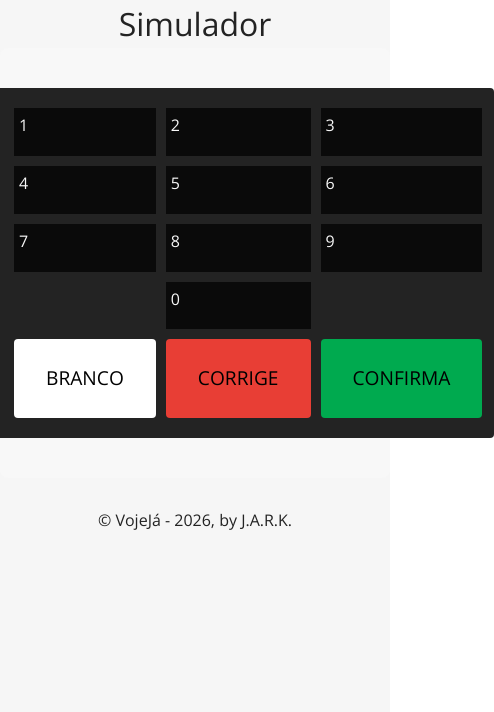
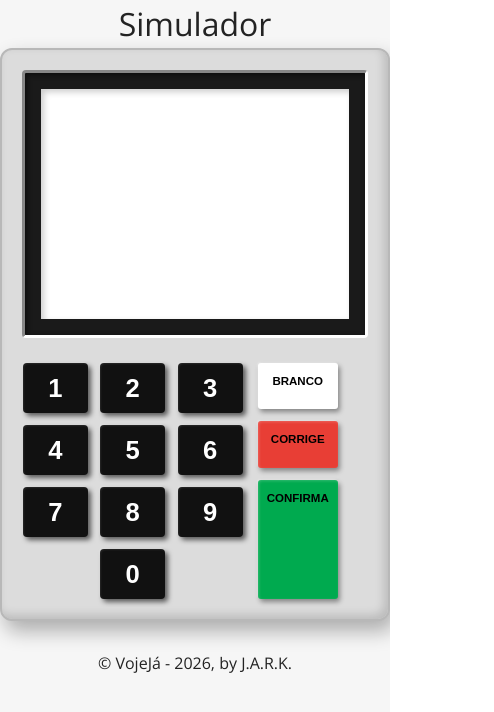
Before and after one commit to Fkaique/vote-ja, a Vue app: page /simulator in a window 390 px wide. Shown: the top 712 px of the page, 494 px wide, since content can reach past the window. Built offline with nearby package versions, Linux system fonts and the light colour scheme.

Commit message:
refactor: responsive e design

```diff
--- a/src/components/Urna/ButtonNumber.vue
+++ b/src/components/Urna/ButtonNumber.vue
@@ -1,11 +1,9 @@
 <script setup lang="ts">
-
 type Digit = 0 | 1 | 2 | 3 | 4 | 5 | 6 | 7 | 8 | 9
 const emit = defineEmits(['clickDigit']);
 const props = defineProps<{
     digit: Digit
 }>()
-
 </script>
 
 <template>
@@ -14,16 +12,29 @@ const props = defineProps<{
     </button>
 </template>
 
-<style>
-
+<style scoped>
 .btnUrna {
     display: flex;
-    justify-content: start;
-    align-items: start;
-    background-color: var(--color-preto);
-    color: var(--color-branco);
-    width: 100%;
-    height: 100%;
+    justify-content: center; /* Mudado para centralizar */
+    align-items: center;     /* Mudado para centralizar */
+    background-color: #111111;
+    color: #ffffff;
+    font-family: Arial, sans-serif;
+    font-size: 1.6rem;
+    font-weight: bold;
+    width: 65px;
+    height: 50px;
+    border: none;
+    border-radius: 4px;
+    cursor: pointer;
+    /* Efeito de botão mecânico realçado */
+    box-shadow: -1px -1px 2px rgba(255,255,255,0.2),
+                3px 3px 5px rgba(0,0,0,0.6),
+                inset 1px 1px 2px rgba(255,255,255,0.1);
 }
 
+.btnUrna:active {
+    box-shadow: inset 2px 2px 4px rgba(0,0,0,0.8);
+    transform: translate(1px, 1px);
+}
 </style>
--- a/src/components/Urna/ConfirmButton.vue
+++ b/src/components/Urna/ConfirmButton.vue
@@ -1,10 +1,8 @@
 <script setup lang="ts">
-
 defineProps < {
     color?: string
     action: () => number
 } > ()
-
 </script>
 
 <template>
@@ -13,18 +11,28 @@ defineProps < {
     </button>
 </template>
 
-<style>
-
+<style scoped>
 .confirmButton {
     color: #000000;
-    font-size: 1.2rem;
+    font-family: 'Arial', sans-serif;
+    font-size: 0.8rem;
+    font-weight: bold;
     text-transform: uppercase;
-    padding: 18px 32px;
     width: 100%;
-    height: 100%;
     border: none;
-    border-radius: 4px;
+    border-radius: 3px;
     cursor: pointer;
+    display: flex;
+    align-items: center;
+    justify-content: center;
+    box-shadow: -1px -1px 2px rgba(255,255,255,0.3),
+                2px 3px 5px rgba(0,0,0,0.4),
+                inset 1px 1px 3px rgba(255,255,255,0.2);
+    transition: all 0.05s ease;
 }
 
+.confirmButton:active {
+    box-shadow: inset 2px 2px 4px rgba(0,0,0,0.5);
+    transform: translate(1px, 1px);
+}
 </style>
--- a/src/components/Urna/Urna.vue
+++ b/src/components/Urna/Urna.vue
@@ -18,7 +18,6 @@ const numeroDigitado = ref('');
 const candidatoSelecionado = ref<Candidato | null>(null);
 const votoEmBranco = ref(false);
 
-
 function handleDigit(n: number) {
     if (numeroDigitado.value.length < 5) {
         numeroDigitado.value += n.toString();
@@ -33,29 +32,28 @@ function getImageUrl(path: string) {
     return (imagensCandidatos[caminhoCompleto] as any)?.default || '';
 }
 
-
-const listaCandidatos = Array.isArray(candidatosData)
-    ? candidatosData
-    : (candidatosData as any).default || [];
-
 const confirm = () => {
     if (votoEmBranco.value) {
         alert("Voto em Branco Confirmado!");
         return 0;
     }
 
+    if (!numeroDigitado.value) {
+        alert("Digite um número ou vote em Branco!");
+        return 0;
+    }
+
     let listaCandidatos: Candidato[] = [];
 
-    if (Array.isArray(candidatosData)) {
+    if (candidatosData && Array.isArray((candidatosData as any).candidatos)) {
+        listaCandidatos = (candidatosData as any).candidatos;
+    } else if (Array.isArray(candidatosData)) {
         listaCandidatos = candidatosData;
-    } else if (candidatosData && Array.isArray((candidatosData as any).default)) {
-        listaCandidatos = (candidatosData as any).default;
-    } else if (candidatosData && typeof candidatosData === 'object') {
-        const chaveArray = Object.keys(candidatosData).find(key => Array.isArray((candidatosData as any)[key]));
-        if (chaveArray) listaCandidatos = (candidatosData as any)[chaveArray];
+    } else if (candidatosData && Array.isArray((candidatosData as any).default?.candidatos)) {
+        listaCandidatos = (candidatosData as any).default.candidatos;
     }
 
-    const encontrado = listaCandidatos.find((c: Candidato) => c.numero === Number(numeroDigitado.value));
+    const encontrado = listaCandidatos.find((c: Candidato) => Number(c.numero) === Number(numeroDigitado.value));
 
     if (encontrado) {
         candidatoSelecionado.value = encontrado;
@@ -80,16 +78,23 @@ const white = () => {
     votoEmBranco.value = true;
     return 0;
 }
-
 </script>
 
 <template>
-    <div class="urna">
+    <div class="urna-dispositivo">
+
+        <div class="urna-header">
+            <div class="justica-eleitoral">
+                <span>JUSTIÇA ELEITORAL</span>
+            </div>
+        </div>
+
+        <div class="urna-corpo">
             <div class="painel">
                 <div class="info-voto">
                     <div class="dados-candidato">
                         <div class="display-numero">
-                        <span v-if="votoEmBranco">VOTO EM BRANCO</span>
+                            <span v-if="votoEmBranco" class="blink">VOTO EM BRANCO</span>
                             <span v-else>{{ numeroDigitado }}</span>
                         </div>
 
@@ -105,39 +110,25 @@ const white = () => {
                     </div>
                 </div>
             </div>
-        <div class="buttons">
-            <div class="teclado">
-                <div class="btn1">
-                    <ButtonNumber class="btnUrna" :digit="1" v-on:click-digit="handleDigit" />
+
+            <div class="teclado-container">
+                <div class="teclado-fundo-preto">
+                    <div class="numeros-grid">
+                        <ButtonNumber :digit="1" @click-digit="handleDigit" />
+                        <ButtonNumber :digit="2" @click-digit="handleDigit" />
+                        <ButtonNumber :digit="3" @click-digit="handleDigit" />
+                        <ButtonNumber :digit="4" @click-digit="handleDigit" />
+                        <ButtonNumber :digit="5" @click-digit="handleDigit" />
+                        <ButtonNumber :digit="6" @click-digit="handleDigit" />
+                        <ButtonNumber :digit="7" @click-digit="handleDigit" />
+                        <ButtonNumber :digit="8" @click-digit="handleDigit" />
+                        <ButtonNumber :digit="9" @click-digit="handleDigit" />
+                        <div class="spacer"></div>
+                        <ButtonNumber :digit="0" @click-digit="handleDigit" />
+                        <div class="spacer"></div>
                     </div>
-                <div class="btn2">
-                    <ButtonNumber class="btnUrna" :digit="2" v-on:click-digit="handleDigit" />
-                </div>
-                <div class="btn3">
-                    <ButtonNumber class="btnUrna" :digit="3" v-on:click-digit="handleDigit" />
-                </div>
-                <div class="btn4">
-                    <ButtonNumber class="btnUrna" :digit="4" v-on:click-digit="handleDigit" />
-                </div>
-                <div class="btn5">
-                    <ButtonNumber class="btnUrna" :digit="5" v-on:click-digit="handleDigit" />
-                </div>
-                <div class="btn6">
-                    <ButtonNumber class="btnUrna" :digit="6" v-on:click-digit="handleDigit" />
-                </div>
-                <div class="btn7">
-                    <ButtonNumber class="btnUrna" :digit="7" v-on:click-digit="handleDigit" />
-                </div>
-                <div class="btn8">
-                    <ButtonNumber class="btnUrna" :digit="8" v-on:click-digit="handleDigit" />
-                </div>
-                <div class="btn9">
-                    <ButtonNumber class="btnUrna" :digit="9" v-on:click-digit="handleDigit" />
-                </div>
-                <div class="btn0">
-                    <ButtonNumber class="btnUrna" :digit="0" v-on:click-digit="handleDigit" />
-                </div>
-                <div class=""></div>
+
+                    <div class="acoes-urna">
                         <ConfirmButton class="whiteButton" :color="'#ffffff'" :action="white">
                             Branco
                         </ConfirmButton>
@@ -148,111 +139,316 @@ const white = () => {
                             Confirma
                         </ConfirmButton>
                     </div>
-            <div class="teclado">
+                </div>
             </div>
         </div>
     </div>
 </template>
 
-<style>
-.urna {
+<style scoped>
+:root {
+  --urna-font-size: clamp(0.85rem, 1.3vw, 1.1rem);
+}
+
+.urna-dispositivo {
+    background-color: #dcdcdc;
+    border: 2px solid #b8b8b8;
+    border-radius: 12px;
+    box-shadow: inset -4px -4px 10px rgba(0,0,0,0.15), 5px 10px 20px rgba(0,0,0,0.3);
+    padding: 25px;
+    width: 100%;
+    max-width: 1000px;
+    margin: 0 auto;
+    box-sizing: border-box;
     display: flex;
-    justify-content: center;
-    gap: 40px;
-    background-color: var(--color-branco);
-    padding: 40px;
-    border-radius: 8px;
+    flex-direction: column;
+    transform-origin: top center;
+}
+
+.urna-header {
+    display: flex;
+    justify-content: flex-end;
+    margin-bottom: 15px;
+}
+.justica-eleitoral {
+    background-color: #eaeaea;
+    border: 1px solid #aaa;
+    padding: 6px 15px;
+    font-family: Arial, sans-serif;
+    font-weight: bold;
+    font-size: 0.85rem;
+    color: #333;
+    letter-spacing: 1px;
+    border-radius: 3px;
+    box-shadow: inset 1px 1px 3px rgba(0,0,0,0.1);
+}
+
+.urna-corpo {
+    display: flex;
+    flex-direction: row;
+    gap: 25px;
+    align-items: stretch;
 }
 
 .painel {
-    width: 450px;
-    height: 350px;
-    background-color: var(--color-branco);
-    border: 4px solid var(--color-text);
-    padding: 20px;
-    font-size: 2rem;
+    flex: 1.3;
+    background-color: #1a1a1a;
+    padding: 16px;
+    border-radius: 4px;
+    border-bottom: 3px solid #fff;
+    border-right: 3px solid #fff;
+    border-top: 3px solid #888;
+    border-left: 3px solid #888;
+    box-shadow: inset 2px 2px 5px rgba(0,0,0,0.5);
+    min-height: 340px;
     display: flex;
-    flex-direction: column;
 }
 
 .info-voto {
+    background-color: #fff;
+    width: 100%;
+    height: 100%;
+    padding: 15px;
     display: flex;
     justify-content: space-between;
-    height: 100%;
+    box-shadow: inset 3px 3px 6px rgba(0,0,0,0.2);
+    font-family: sans-serif;
 }
 
 .dados-candidato {
     display: flex;
     flex-direction: column;
-    justify-content: flex-start;
-    gap: 20px;
+    gap: 15px;
     flex: 1;
+    color: #000;
 }
 
+.display-numero {
+    font-size: 2.6rem;
+    font-weight: bold;
+    height: 55px;
+    display: flex;
+    align-items: center;
+}
+
+.blink {
+    animation: blink-animation 1s steps(2, start) infinite;
+}
+@keyframes blink-animation { to { visibility: hidden; } }
+
 .detalhes {
-    font-family: sans-serif;
-    font-size: 1.3rem;
-    line-height: 1.6;
+    font-size: 1rem;
+    line-height: 1.5;
 }
 .detalhes .cargo {
     text-transform: uppercase;
     font-weight: bold;
-    margin-bottom: 10px;
+    font-size: 1.3rem;
+    margin-bottom: 8px;
 }
 
 .foto-candidato {
-    width: 140px;
-    height: 190px;
-    border: 2px solid #333;
-    background-color: #eee;
+    width: 120px;
+    aspect-ratio: 3 / 4;
+    border: 2px solid #000;
+    align-self: flex-start;
 }
-
 .foto-candidato img {
     width: 100%;
     height: 100%;
     object-fit: cover;
 }
 
-.teclado {
+.teclado-container {
+    flex: 1;
+    display: flex;
+    justify-content: center;
+    align-items: center;
+    width: 100%;
+}
+
+.teclado-fundo-preto {
+    background-color: #262626;
+    padding: 22px;
+    border-radius: 6px;
+    box-shadow: inset 2px 2px 5px rgba(0,0,0,0.4), 2px 4px 8px rgba(0,0,0,0.3);
+    width: 100%;
+    max-width: 360px;
+    display: flex;
+    flex-direction: column;
+    gap: 20px;
+}
+
+.numeros-grid {
     display: grid;
     grid-template-columns: repeat(3, 1fr);
-    justify-self: center;
-    width: 100%;
-    height: 100%;
-    gap: 10px;
+    gap: 12px 18px;
+    justify-items: center;
 }
 
-.buttons {
-    background-color: var(--color-text);
-    padding: 20px;
-    border-radius: 4px;
-    width: 500px;
-}
-
-.btnUrna {
-    padding: 5px;
-}
-
-.btn0 {
-    grid-column: 2;
-}
-
-.display-numero {
-    font-size: 4rem;
-    font-weight: bold;
-    height: 80px;
-    display: flex;
-    align-items: center;
-    padding-left: 10px;
+.spacer {
+    width: 100%;
 }
 
 .acoes-urna {
-    grid-column: span 3;
     display: flex;
     justify-content: space-between;
-    gap: 10px;
-    margin-top: 15px;
-    height: 60px;
+    gap: 8px;
+    width: 100%;
+    align-items: flex-end;
 }
 
+.acoes-urna > * {
+    flex: 1;
+    font-size: 0.72rem !important;
+    font-weight: bold;
+    text-transform: uppercase;
+    height: 48px !important;
+    padding: 0 2px !important;
+    display: flex;
+    align-items: center;
+    justify-content: center;
+}
+
+.confirmButton {
+    height: 56px !important;
+}
+
+.whiteButton {
+    height: 46px !important;
+}
+
+.correctButton {
+    height: 46px !important;
+}
+
+@media (orientation: landscape) and (max-width: 1024px) {
+    .urna-dispositivo {
+        max-width: 95%;
+        padding: 15px;
+    }
+
+    .blink {
+        margin-top: 20px;
+    }
+
+    .urna-corpo {
+        gap: 15px;
+    }
+
+    .painel {
+        min-height: 280px;
+        flex: 1.1;
+    }
+
+    .teclado-fundo-preto {
+        padding: 15px;
+        max-width: 310px;
+    }
+
+    .numeros-grid {
+        gap: 8px 12px;
+    }
+}
+
+@media (orientation: landscape) and (max-width: 768px) {
+    .urna-dispositivo {
+        transform: scale(0.85);
+        transform-origin: top center;
+        margin-bottom: -50px;
+    }
+    .blink {
+        margin-top: 20px;
+    }
+}
+
+@media (orientation: landscape) and (max-width: 640px) {
+    .urna-dispositivo {
+        transform: scale(0.72);
+        margin-bottom: -100px;
+    }
+    .blink {
+        margin-top: 20px;
+    }
+}
+
+@media (orientation: portrait) {
+    .urna-dispositivo {
+        padding: 20px;
+        max-width: 480px;
+        margin: 0 auto;
+    }
+    .blink {
+        margin-top: 20px;
+    }
+    .dados-candidato {
+        height: 200px;
+    }
+    .urna-header {
+        display: none;
+    }
+
+    .urna-corpo {
+        flex-direction: column;
+        gap: 25px;
+    }
+    .painel {
+        min-height: 260px;
+        flex: none;
+    }
+
+    .teclado-container {
+        max-width: 100%;
+        display: flex;
+        justify-content: flex-end;
+        box-sizing: border-box;
+        padding-right: 10px;
+    }
+
+    .teclado-fundo-preto {
+        max-width: 340px;
+        width: 100%;
+        background-color: transparent;
+        box-shadow: none;
+        padding: 0;
+        display: grid;
+        grid-template-columns: 2.2fr 1fr;
+        gap: 15px;
+    }
+
+    .numeros-grid {
+        gap: 12px;
+        width: 100%;
+        max-width: 220px;
+        justify-self: end;
+    }
+
+    .acoes-urna {
+        flex-direction: column;
+        justify-content: flex-start;
+        align-items: flex-start;
+        gap: 12px;
+        height: 100%;
+        width: 100%;
+    }
+
+    .confirmButton {
+        flex: 3 !important;
+        min-height: 75px !important;
+        display: flex;
+        align-items: start;
+        padding-top: 10px !important;
+        max-width: 80px;
+    }
+
+    .whiteButton {
+        flex: 1 !important;
+        min-height: 45px !important;
+    }
+
+    .correctButton {
+        flex: 1 !important;
+        min-height: 45px !important;
+    }
+}
 </style>
```
Also changed, not shown: src/data/candidatos.json (+11 -19 lines). Lines whose indentation alone changed are shown as unchanged.
